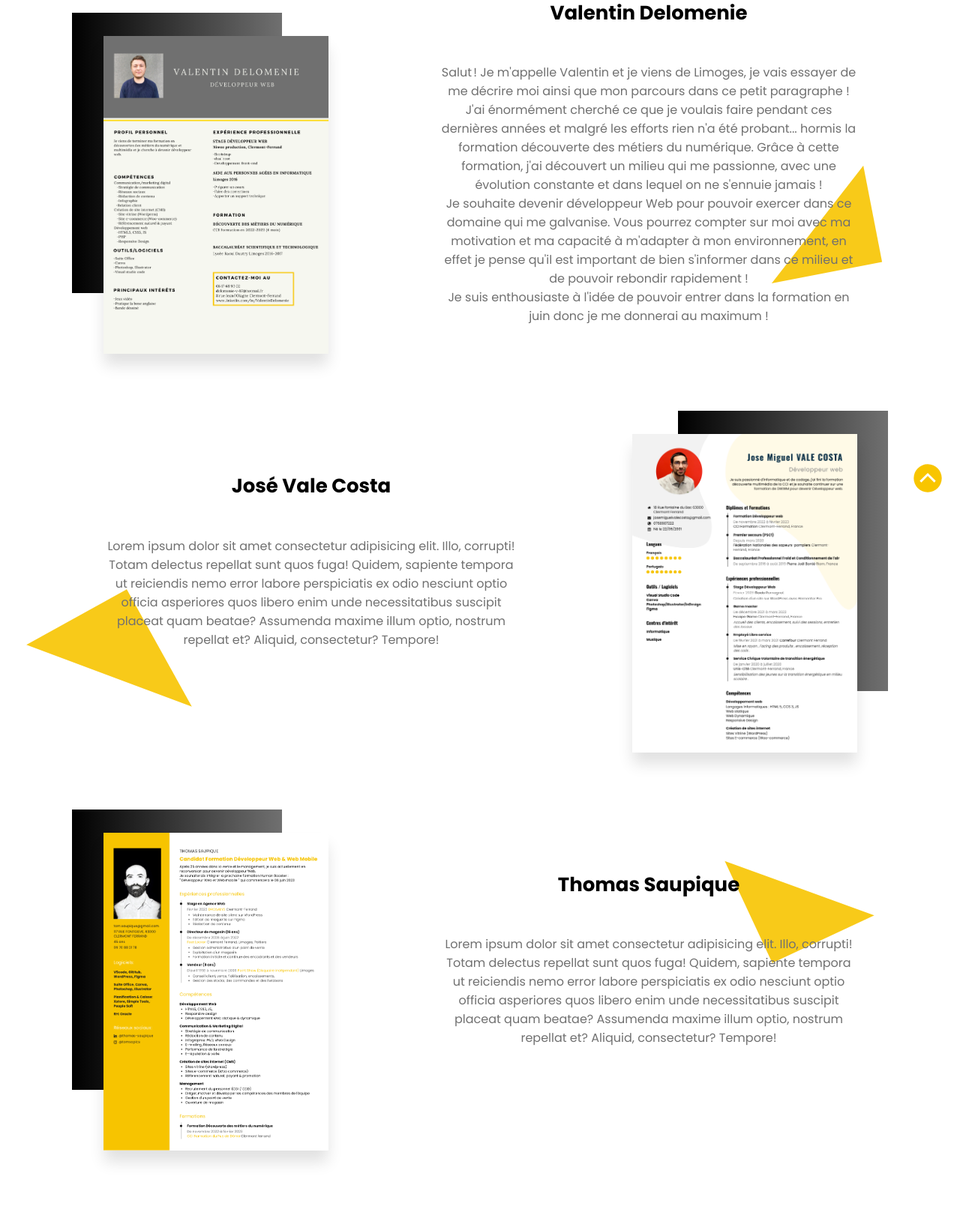
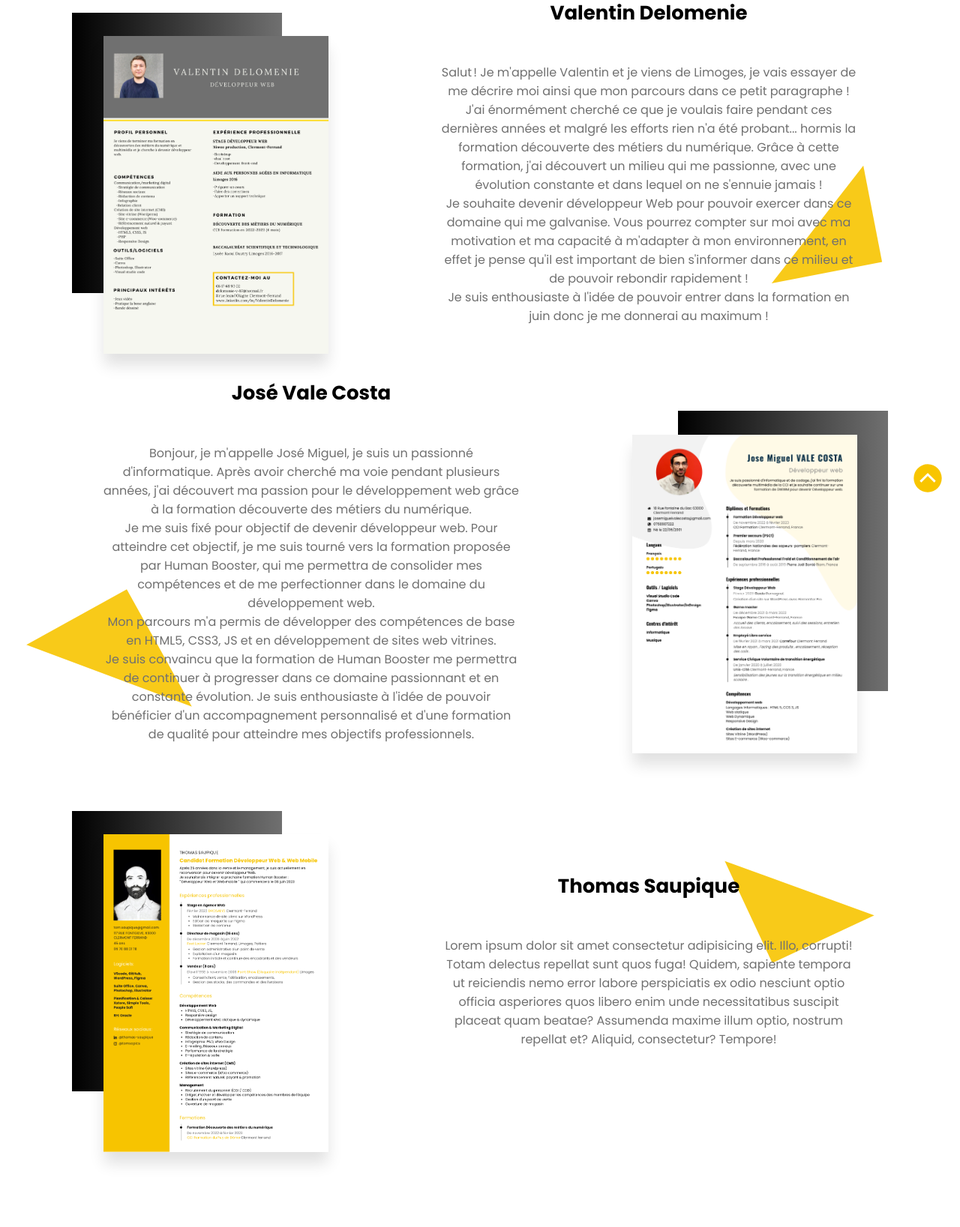
Before and after one commit to Ganinx/New-men-upgraders, a PHP site: page /Nos-CV in a window 1280 px wide. Shown: the part 122-1759 px from the top of the page at 75% size. Run offline with PHP 8.4, Linux system fonts and the light colour scheme.

Commit message:
texte cv jose

```diff
--- a/Nos-CV.php
+++ b/Nos-CV.php
@@ -51,7 +51,15 @@
         <div class="cv-texte cv-reverse">
         <div class="texte-paragraphe mid" id="text-opaque2">
                 <h3>José Vale Costa</h3>
-                <h4>Lorem ipsum dolor sit amet consectetur adipisicing elit. Illo, corrupti! Totam delectus repellat sunt quos fuga! Quidem, sapiente tempora ut reiciendis nemo error labore perspiciatis ex odio nesciunt optio officia asperiores quos libero enim unde necessitatibus suscipit placeat quam beatae? Assumenda maxime illum optio, nostrum repellat et? Aliquid, consectetur? Tempore!</h4>
+                <h4>
+                  Bonjour, je m'appelle José Miguel, je suis un passionné d'informatique. Après avoir cherché ma voie pendant plusieurs années, j'ai découvert ma passion pour le développement web grâce à la formation découverte des métiers du numérique.
+                  <br>
+                  Je me suis fixé pour objectif de devenir développeur web. Pour atteindre cet objectif, je me suis tourné vers la formation proposée par Human Booster, qui me permettra de consolider mes compétences et de me perfectionner dans le domaine du développement web.
+                  <br>
+                  Mon parcours m'a permis de développer des compétences de base en HTML5, CSS3, JS et en développement de sites web vitrines.
+                  <br>
+                  Je suis convaincu que la formation de Human Booster me permettra de continuer à progresser dans ce domaine passionnant et en constante évolution. Je suis enthousiaste à l'idée de pouvoir bénéficier d'un accompagnement personnalisé et d'une formation de qualité pour atteindre mes objectifs professionnels.
+                </h4>
             </div>
 	        <div id="deuxieme-cv" class="image-container">
                 <a href="#deuxieme-cv">
```
